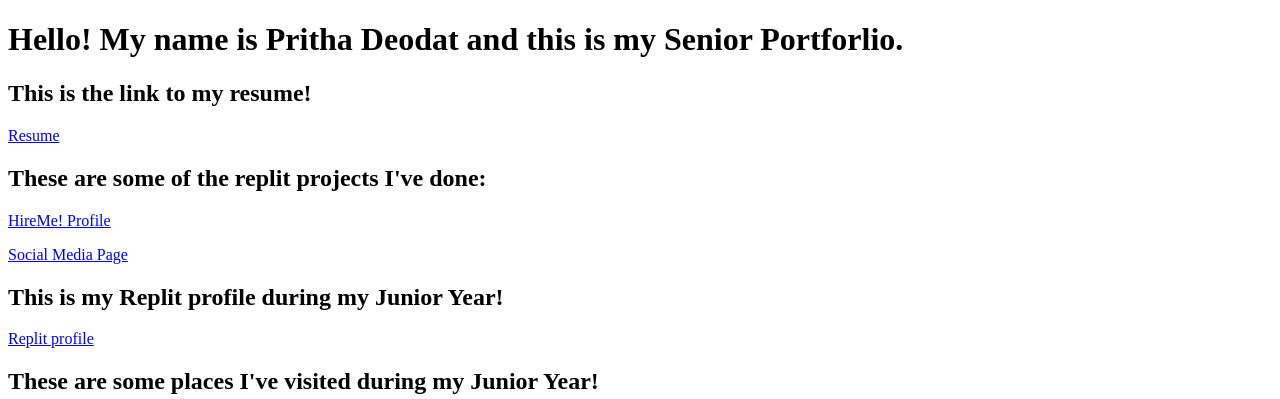
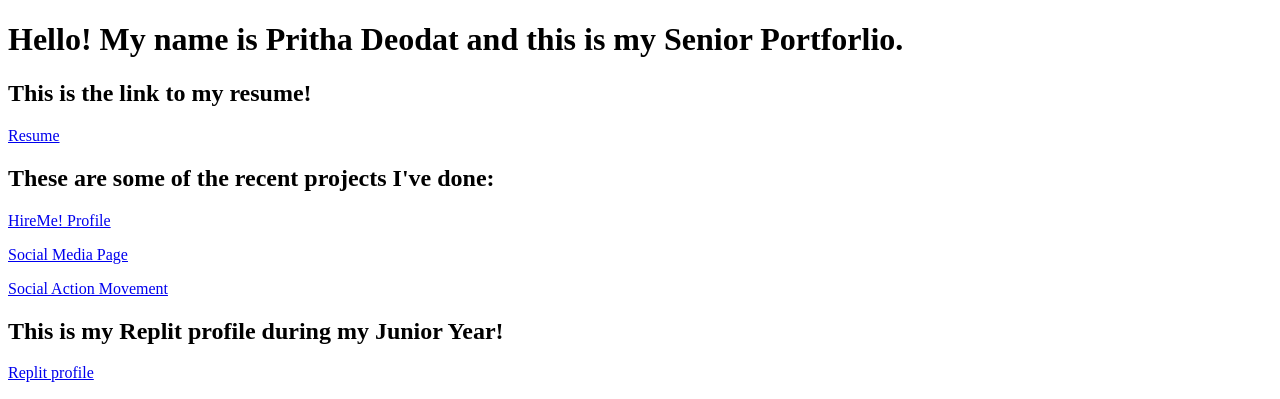
Before and after one commit to fluffybunnynumberone/prithadeodatportfolio.github.io, a plain HTML site: page index.html in a window 1280 px wide. Shown: the top 399 px of the page. Drawn offline with Linux system fonts and the light colour scheme.

Commit message:
Update index.html/Added my latest project

```diff
--- a/index.html
+++ b/index.html
@@ -17,11 +17,13 @@
 
     <p><a href=" https://docs.google.com/document/d/1JwmCHp1Ti9yCeF5vkylbjnu7UXU80o8K/edit">Resume</a></p>
 
-    <h2>These are some of the replit projects I've done:</h2>
+    <h2>These are some of the recent projects I've done:</h2>
 
     <p><a href="https://replit.com/@seniorspds-34-fall-2023/Hire-Me-Profile-103421108595277">HireMe! Profile</a></p>
 
     <p><a href="https://unit-4-project-social-media-page-prithad.seniorspds-34-fall-2023.repl.co/">Social Media Page</a></p>
+
+    <p><a href="file:///home/chronos/u-24cae2112e8755310fd4c067a54b2e0b6d22d744/MyFiles/Downloads/Voices%20Against%20Trafficking%20~%20Marjory,%20Elianny,%20and%20Pritha.pdf">Social Action Movement</a></p>
 
     <h2>This is my Replit profile during my Junior Year!</h2>
 
```
